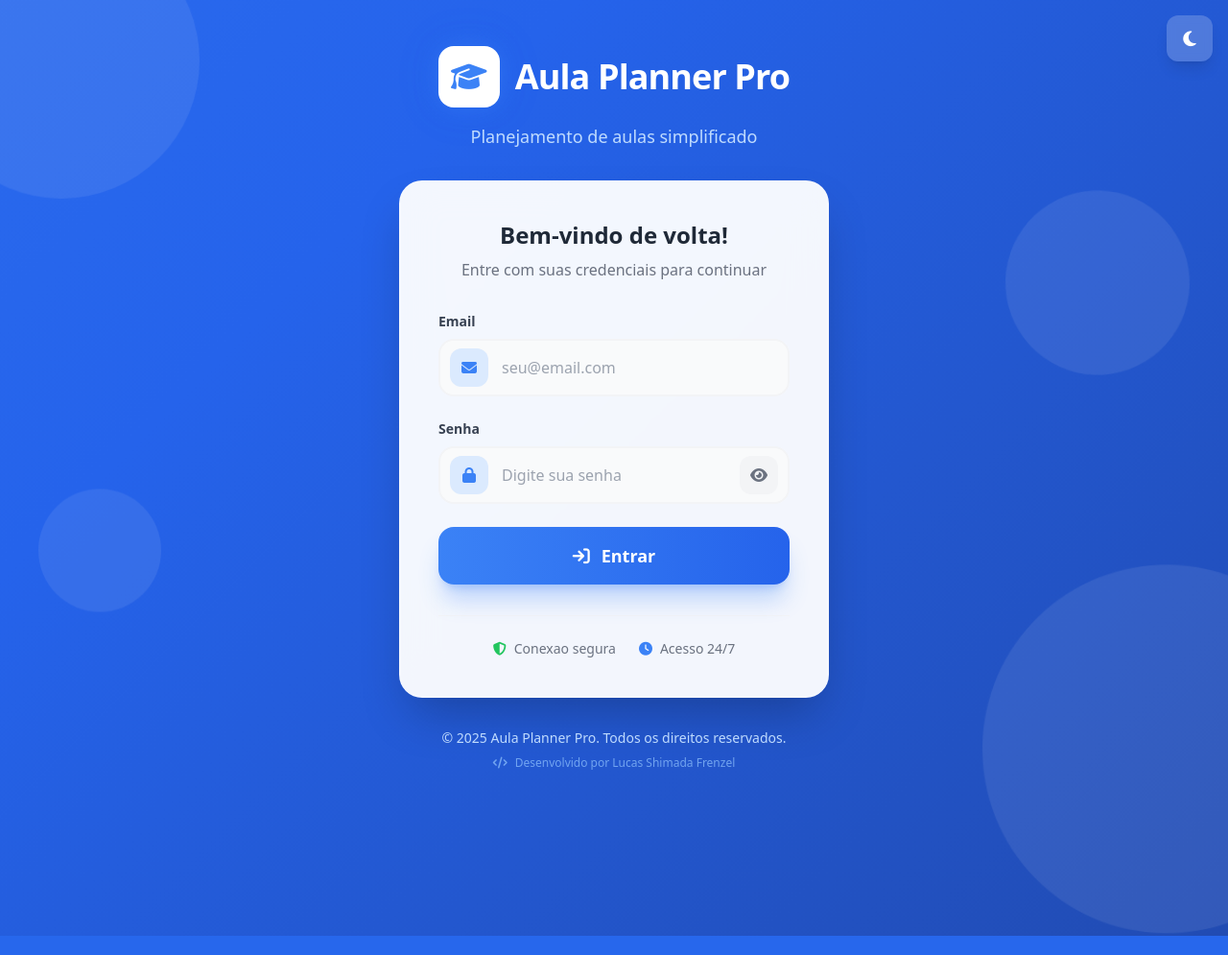
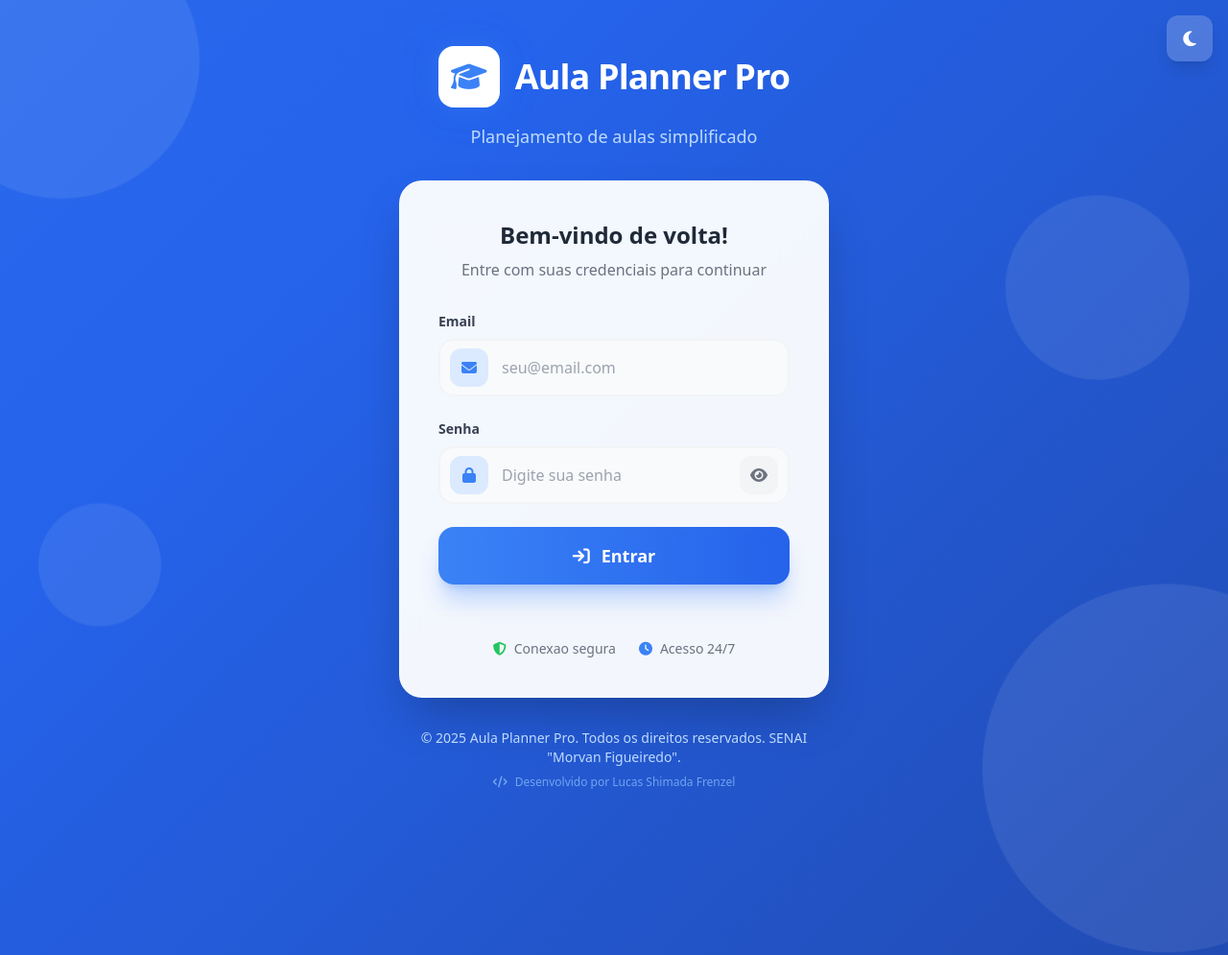
Before and after one commit to lsfrenzel/planner_aulas_pro, a Flask app: page /login in a window 1280 px wide; the page is wider, and only the part inside the window is pictured. Shown: that part at 96% size. Run offline with Flask 3, Linux system fonts and the light colour scheme; some libraries are stand-ins or nearby versions.

Commit message:
Update login page footer text and dark mode styles
Update copyright text in login page footer and adjust text colors for dark mode.

Replit-Commit-Author: Agent
Replit-Commit-Session-Id: 00096c10-fe34-48c9-8f4a-cbc0e9d2013f
Replit-Commit-Checkpoint-Type: full_checkpoint
Replit-Commit-Event-Id: 6be256d9-6622-48d8-be18-d87112be3bcb
Replit-Commit-Screenshot-Url: https://storage.googleapis.com/screenshot-production-us-central1/8ca823b5-5107-48cf-810e-edc71e96d66f/00096c10-fe34-48c9-8f4a-cbc0e9d2013f/iauCTJ8
Replit-Helium-Checkpoint-Created: true

```diff
--- a/templates/login.html
+++ b/templates/login.html
@@ -207,10 +207,10 @@
         </div>
 
         <div class="text-center mt-5 sm:mt-8 slide-up-delay-2 px-4">
-            <p class="text-primary-200 text-xs sm:text-sm mb-1 sm:mb-2">
-                &copy; 2025 Aula Planner Pro. Todos os direitos reservados.
+            <p class="text-primary-200 dark:text-gray-400 text-xs sm:text-sm mb-1 sm:mb-2">
+                &copy; 2025 Aula Planner Pro. Todos os direitos reservados. SENAI "Morvan Figueiredo".
             </p>
-            <p class="text-primary-300/70 text-[10px] sm:text-xs flex items-center justify-center gap-1 sm:gap-2">
+            <p class="text-primary-300/70 dark:text-gray-500 text-[10px] sm:text-xs flex items-center justify-center gap-1 sm:gap-2">
                 <i class="fas fa-code"></i>
                 Desenvolvido por Lucas Shimada Frenzel
             </p>
```
